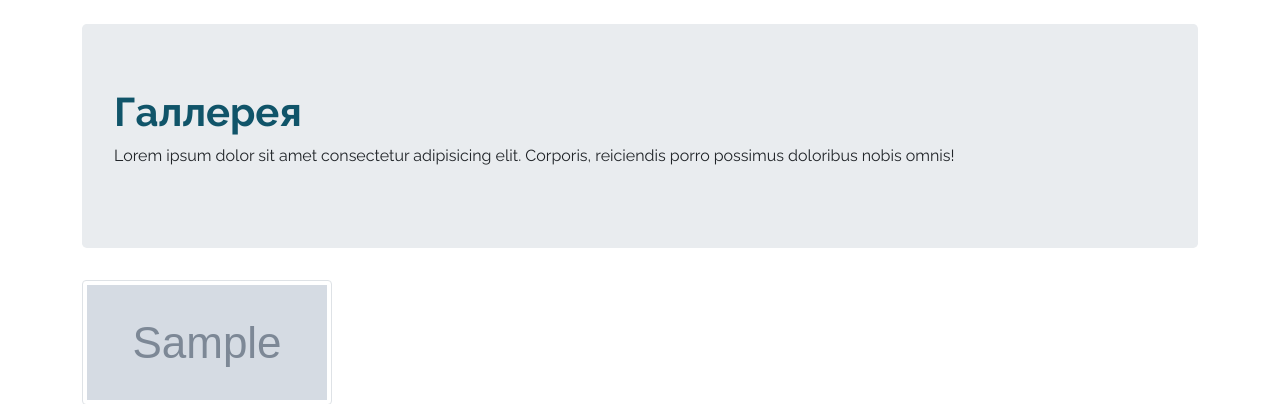
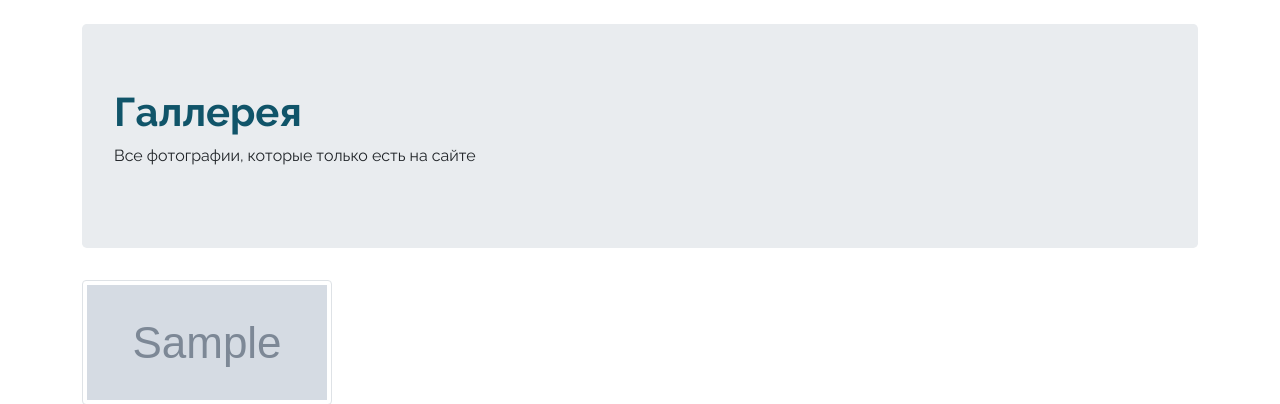
Before and after one commit to Ap3o/GroupArchive, a Django app: page / in a window 1280 px wide. Shown: the part 56-460 px from the top of the page. Run offline with Django 3.2, Linux system fonts and the light colour scheme; tables that the repository leaves empty hold one stand-in row (values such as "Sample post"); grey boxes marked "Sample" are stand-in pictures; some libraries are stand-ins or nearby versions.

Commit message:
text about

```diff
--- a/core/views.py
+++ b/core/views.py
@@ -6,7 +6,7 @@ from . import models
 # Create your views here.
 def main(request):
     gallery = models.Gallery.objects.all()
-    return render(request, "main.html", {"gallery": gallery})
+    return render(request, "main.html", {"gallery": gallery, "text": "Все фотографии, которые только есть на сайте"})
 
 
 def delete_photo(request):
--- a/templates/main.html
+++ b/templates/main.html
@@ -3,8 +3,7 @@
 {% block content %}
     <div class="jumbotron">
         <h1>Галлерея</h1>
-        <p>Lorem ipsum dolor sit amet consectetur adipisicing elit. Corporis, reiciendis porro possimus doloribus nobis
-            omnis!</p>
+        <p>{{ text }}</p>
     </div>
 
     <div id="lightgallery" class="row">
```
